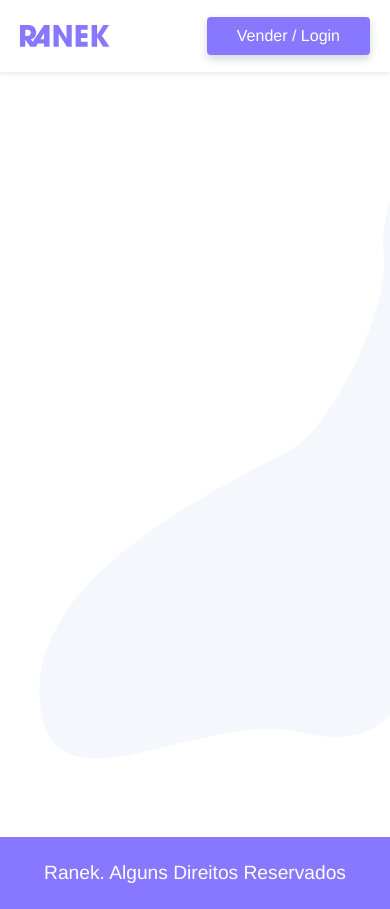
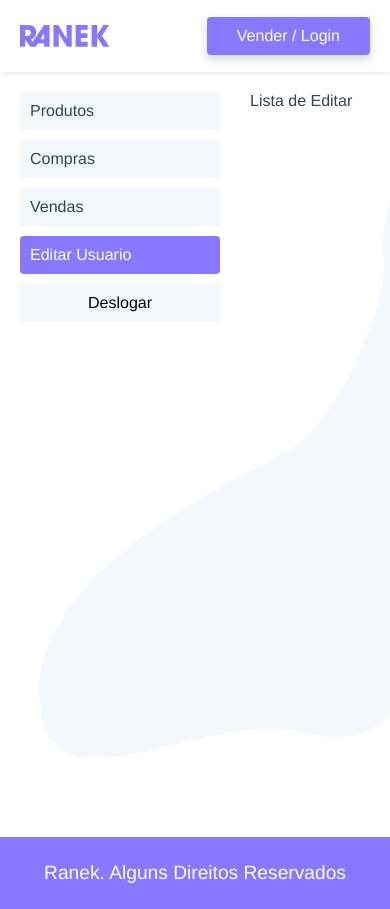
Before and after one commit to Ericsilvaa/ranek-projeto-final, a Vue app: page /usuario/editar in a window 390 px wide. Built offline with nearby package versions, Linux system fonts and the light colour scheme.

Commit message:
Router Usuario

```diff
--- a/src/components/ProdutosPaginar.vue
+++ b/src/components/ProdutosPaginar.vue
@@ -57,7 +57,7 @@
 
 </script>
 
-<style>
+<style scoped>
 
 ul {
   grid-column: 1 / -1 ;
--- a/src/router/index.js
+++ b/src/router/index.js
@@ -4,6 +4,10 @@
 import ProdutoView from '../views/ProdutoView.vue'
 import LoginView from '../views/LoginView.vue'
 import UsuarioView from '../views/usuario/UsuarioView.vue'
+import UsuarioProdutos from '../views/usuario/UsuarioProdutos.vue'
+import UsuarioEditar from '../views/usuario/UsuarioEditar.vue'
+import UsuarioVendas from '../views/usuario/UsuarioVendas.vue'
+import UsuarioCompras from '../views/usuario/UsuarioCompras.vue'
 
 
 Vue.use(VueRouter)
@@ -31,8 +35,29 @@
     },
     {
       path: '/usuario',
-      name: 'usuario',
-      component: UsuarioView
+      component: UsuarioView,
+      children: [
+        {
+          path: '',
+          name: 'usuario',
+          component: UsuarioProdutos
+        },
+        {
+          path: 'editar',
+          name: 'usuario-editar',
+          component: UsuarioEditar
+        },
+        {
+          path: 'vendas',
+          name: 'vendas',
+          component: UsuarioVendas
+        },
+        {
+          path: 'compras',
+          name: 'compras',
+          component: UsuarioCompras
+        },
+      ]
     },
   ],
 
--- a/src/store/index.js
+++ b/src/store/index.js
@@ -41,6 +41,21 @@
     criarUsuario(context, payload) {
       context.commit('UPDATE_USUARIO', {id: payload.email})
       api.post('/usuario', payload)
+    },
+    deslogarUsuario(context) {
+      context.commit('UPDATE_USUARIO', {
+          id: '',
+          nome: '',
+          email: '',
+          senha: '',
+          cep: '',
+          rua: '',
+          numero: '',
+          bairro: '',
+          cidade: '',
+          estado: ''
+      })
+      context.commit('UPDATE_LOGIN', false)
     }
   },
   modules: {
--- /dev/null
+++ b/src/views/usuario/UsuarioCompras.vue
@@ -0,0 +1,13 @@
+<template>
+  <p>Lista de Compras</p>
+</template>
+
+<script>
+export default {
+
+}
+</script>
+
+<style>
+
+</style>
--- /dev/null
+++ b/src/views/usuario/UsuarioEditar.vue
@@ -0,0 +1,13 @@
+<template>
+  <p>Lista de Editar</p>
+</template>
+
+<script>
+export default {
+
+}
+</script>
+
+<style>
+
+</style>
--- /dev/null
+++ b/src/views/usuario/UsuarioProdutos.vue
@@ -0,0 +1,13 @@
+<template>
+  <p>Lista de Produtos</p>
+</template>
+
+<script>
+export default {
+
+}
+</script>
+
+<style>
+
+</style>
--- /dev/null
+++ b/src/views/usuario/UsuarioVendas.vue
@@ -0,0 +1,13 @@
+<template>
+  <p>Lista de Vendas</p>
+</template>
+
+<script>
+export default {
+
+}
+</script>
+
+<style>
+
+</style>
--- a/src/views/usuario/UsuarioView.vue
+++ b/src/views/usuario/UsuarioView.vue
@@ -1,13 +1,72 @@
 <template>
-
+  <section class="usuario">
+    <nav class="sidenav">
+      <ul>
+        <li><router-link :to="{name: 'usuario'}">Produtos</router-link></li>
+        <li><router-link :to="{name: 'compras'}">Compras</router-link></li>
+        <li><router-link :to="{name: 'vendas'}">Vendas</router-link></li>
+        <li><router-link :to="{name: 'usuario-editar'}">Editar Usuario</router-link></li>
+        <li><button @click="deslogar">Deslogar</button></li>
+      </ul>
+    </nav>
+    <transition mode="out-in">
+      <router-view />
+    </transition>
+  </section>
 </template>
 
 <script>
 export default {
-  name: 'Usuario'
+  name: 'Usuario',
+  methods: {
+    deslogar() {
+      this.$store.dispatch("deslogarUsuario")
+      this.$router.push('/login')
+    }
+  }
 }
 </script>
 
-<style>
+<style scoped>
+.usuario {
+  display: grid;
+  grid-template-columns: minmax(140px, 200px) 1fr;
+  max-width: 900px;
+  margin: 40px auto;
+  grid-gap: 30px;
+  padding: 20px;
+}
 
+@media screen and (max-width: 500px) {
+  .usuario {
+    grid-auto-columns: 1fr;
+    margin: 0px auto;
+  }
+}
+
+.sidenav a,
+.sidenav button {
+  padding: 10px;
+  display: block;
+  background: #f4f7fc;
+  margin-bottom: 10px;
+  border-radius: 4px;
+}
+
+
+.sidenav a.router-link-exact-active,
+.sidenav a:hover,
+.sidenav button:hover {
+  background: #87f;
+  color: #fff;
+}
+
+.sidenav button {
+  border: none;
+  width: 100%;
+  font-size: 1rem;
+  text-align: center;
+  font-family: Helvetica, sans-serif;
+  cursor: pointer;
+}
 </style>
```
